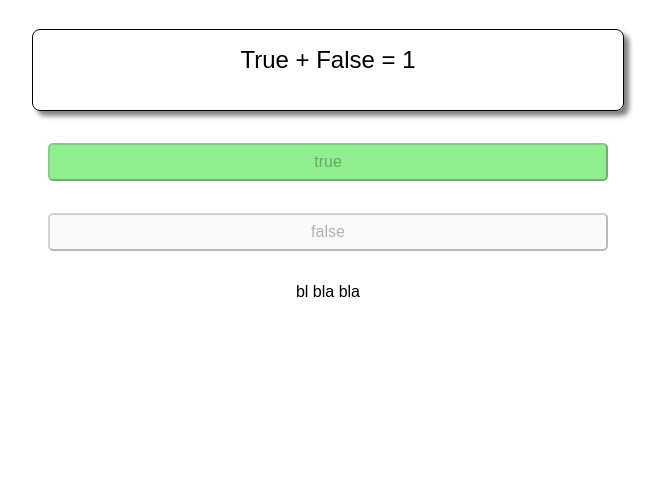
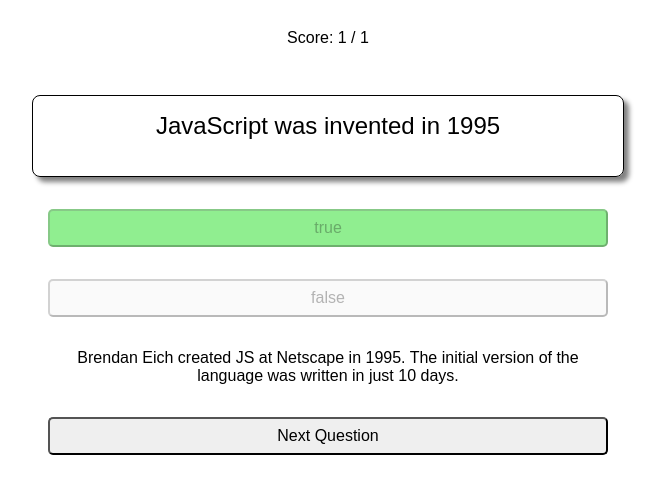
Before and after one commit to giovanyosorio/QuizJS, a plain HTML site: page index.html in a window 1280 px wide. Both pictures are taken after a click on the button "true". Shown: the part 165-658 px from the top of the page, without its empty margins (312-975 px from the left). Drawn offline with Linux system fonts and the light colour scheme.

Commit message:
quiz Project!

```diff
--- a/index.html
+++ b/index.html
@@ -36,7 +36,7 @@
             margin: 1rem 0px;
             min-height: 2em;
         }
-        #explanation {
+        #explanation,#score {
             padding: 1rem;
             text-align: center;
         }
@@ -64,12 +64,18 @@ background-color:rgb(249, 217, 165);
         .incorrect {
             background-color: lightpink;
         }
+        .hidden {
+            display: none;
+        }
     </style>
   </head>
   <body>
     <header>
     <h1>Quiz.js</h1>
     <p>Do you know JS? Find out!</p>
+    <div id="score">
+        Score: <span id="correct">0</span> / <span id="completed">0</span>
+    </div>
     </header>
 
     <main>
@@ -82,10 +88,10 @@ background-color:rgb(249, 217, 165);
         <button name="false" value="false" >false</button>
     </div>
 
-    <div id="explanation">
+    <div id="explanation" class="hidden">
 
     </div>
-
+    <button id="next-question" name="next-question" >Next Question</button>
     </main>
 
   </body>
@@ -95,75 +101,130 @@ background-color:rgb(249, 217, 165);
 
     // TODO 1: Declare & assign variables pointing to the corresponding element(s)
     // statement should be the "statement" div
-    const statement=document.getElementById("statement");
+   // const statement=document.getElementById("statement");
     // optionButtons should be all the elements within the "options" div
-    const optionButtons=document.querySelectorAll("#options button")
+    //const optionButtons=document.querySelectorAll("#options button")
     // explanation should be the "explanation" div
-    const explanation=document.getElementById("explanation");
+   // const explanation=document.getElementById("explanation");
 
     // TODO 2: Declare & assign a variable called fact
     // Its value should be an object with a statement, true/false answer, and explanation
-    const fact ={
-        statement:" True + False = 1",
-        answer:"true",
-        explanation:"bl  bla bla "
+    const facts = [
+        {
+            "statement": "JavaScript was invented in 1995",
+            "answer": "true",
+            "explanation": "Brendan Eich created JS at Netscape in 1995. The initial version of the language was written in just 10 days."
+        },
+        {
+            "statement": "Strings in JS are editable values",
+            "answer": "false",
+            "explanation": "In JavaScript strings are immutable values, meaning they cannot be edited; however, they can replaced with new, different strings."
+        },
+        {
+            "statement": "1 + 1 === 2",
+            "answer": "true",
+            "explanation": "The plus operator gives the sum of two numbers."
+        },
+        {
+            "statement": "'1' + '1' === '2'",
+            "answer": "false",
+            "explanation": "The plus operator concatenates (joins together) strings, so '1' + '1' === '11'."
+        },
+        {
+            "statement": "typeof ['J', 'S'] === 'array'",
+            "answer": "false",
+            "explanation": "Arrays have the type 'object'. In JS, everything is either a primitive data type (e.g. 'string', 'number') or an object. Arrays are a kind of object with some special properties.  "
+        }
+    ];
+    function hide(element) {
+        element.classList.add("hidden");
     }
 
+    function show(element) {
+        element.classList.remove("hidden");
+    }
 
+    function disable(button) {
+        button.setAttribute("disabled", "");
+    }
+
+    function enable(button) {
+        button.removeAttribute("disabled");
+    }
+    let correct = 0;
+    let completed = 0;
+
+    let fact;
     // TODO 3: Set the text of the statement element to the fact's statement
    // statement.innerText=fact.statement
-    statement.textContent=fact.statement
+   const explanation =  document.getElementById("explanation");
+    const nextButton = document.getElementById("next-question");
+    const optionButtons = document.getElementById("options").children;
+
+
+    function getNextFact() {
+        fact = facts.shift(); // get the first fact in our array (shortening the array)
+
+        // set the question text to the current fact's statement
+        document.getElementById("statement").textContent = fact.statement;
+
+        // hide any previous explanation
+        hide(explanation);
+
+        for (let option of optionButtons) {
+            // clear any previous classes
+            option.classList.remove("correct");
+            option.classList.remove("incorrect");
+            // make sure buttons are enabled
+            enable(option);
+        }
+
+        // disable next-question button
+        disable(nextButton);
 
 
 
-    // TODO 4: Declare disable & enable functions to set or remove the "disabled" attribute from a given button element
-    // disable(button) should set the button element's attribute "disabled" to the value ""
-    const disable=(button) =>  button.setAttribute("disabled","")
-    // enable(button) should remove the attribute "disabled" from the button element
-    const enable=(button) =>  button.removeAttribute("disabled")
+    }
+    nextButton.addEventListener("click", getNextFact);
+    for (let option of optionButtons) {
+        option.addEventListener("click", e => {
+            // When this option is clicked...
 
-
-    // TODO 5: Declare an isCorrect function that compares a guess to the right answer
-    function isCorrect(guess) {
-        console.log(guess,fact.answer);
-
-        return guess==fact.answer
-
-    }
-    isCorrect(true)//true
-
-    // isCorrect(guess) should return true if the guess matches the fact's answer
-
-    // TODO 6A: Use a for loop to add a click event listener to each of the optionButtons
-    for (const button of optionButtons) {
-
-        button.addEventListener("click",event=>{
-
-
-            // TODO 6B: Within the event handler function, display the fact's explanation by setting the text of the explanation element
-            explanation.textContent=fact.explanation
-
-            // TODO 7: Within the event handler function,
-            // Use a for loop to disable all the option buttons
-            for (const otherButton of optionButtons) {
-                disable(otherButton)
-
+            // disable all the option buttons
+            for (let button of optionButtons) {
+                disable(button);
             }
 
-            // TODO 8: Within the event handler function,
-            // Get the guessed value from the clicked button
-            // Use a conditional to compare the guess to the fact's answer
-            // and add the "correct"/"incorrect" class as appropriate
-            //console.log(event.returnValue);
-            if(isCorrect(button.value)){
-                console.log("correct",button.value);
-                button.classList.add("correct")
-            }else{
-                console.log("incorrect",button.value);
-                button.classList.add("incorrect")
+            // enable the 'next question' button, if we still have facts left
+            if (facts.length > 0) {
+                enable(nextButton);
+            } else {
+                nextButton.textContent = "No more questions!"
             }
+
+            const guess = e.target.value;
+            if (guess === fact.answer) {
+                // correct answer!
+                e.target.classList.add("correct");
+                correct += 1;
+            } else {
+                // wrong answer!
+                e.target.classList.add("incorrect");
+            }
+
+            // display the explanation
+            explanation.textContent = fact.explanation;
+            show(explanation);
+
+            // update the score
+            completed += 1;
+            document.getElementById("correct").textContent = correct;
+            document.getElementById("completed").textContent = completed;
+
         })
     }
 
+    getNextFact();
+
   </script>
 </html>
```
